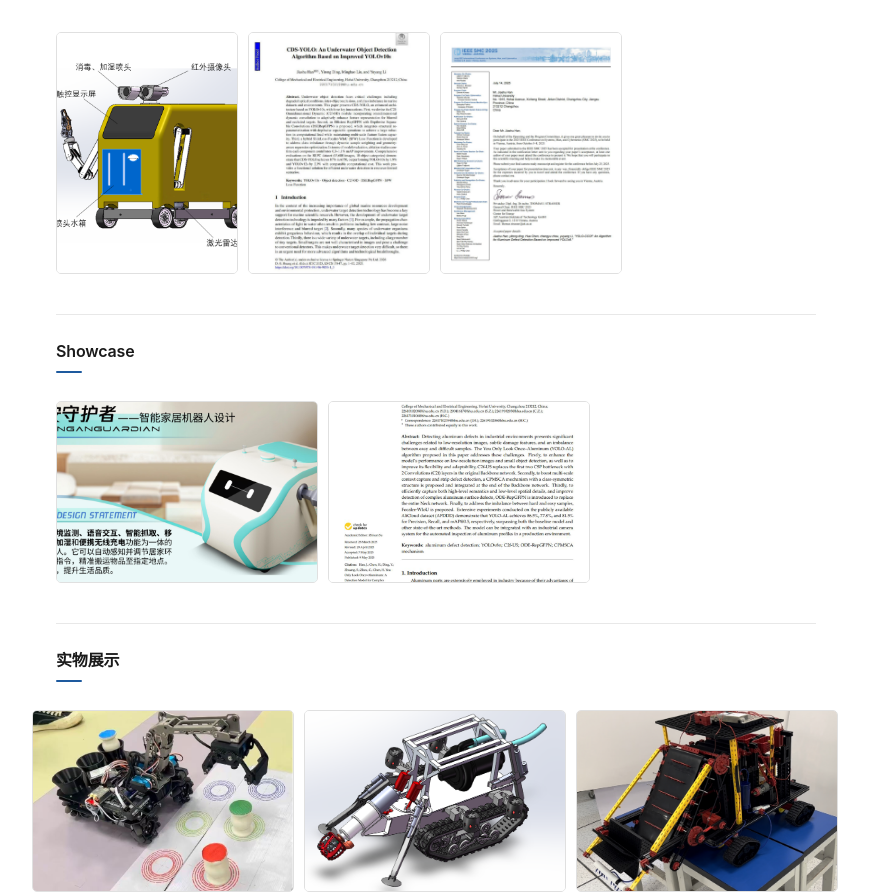
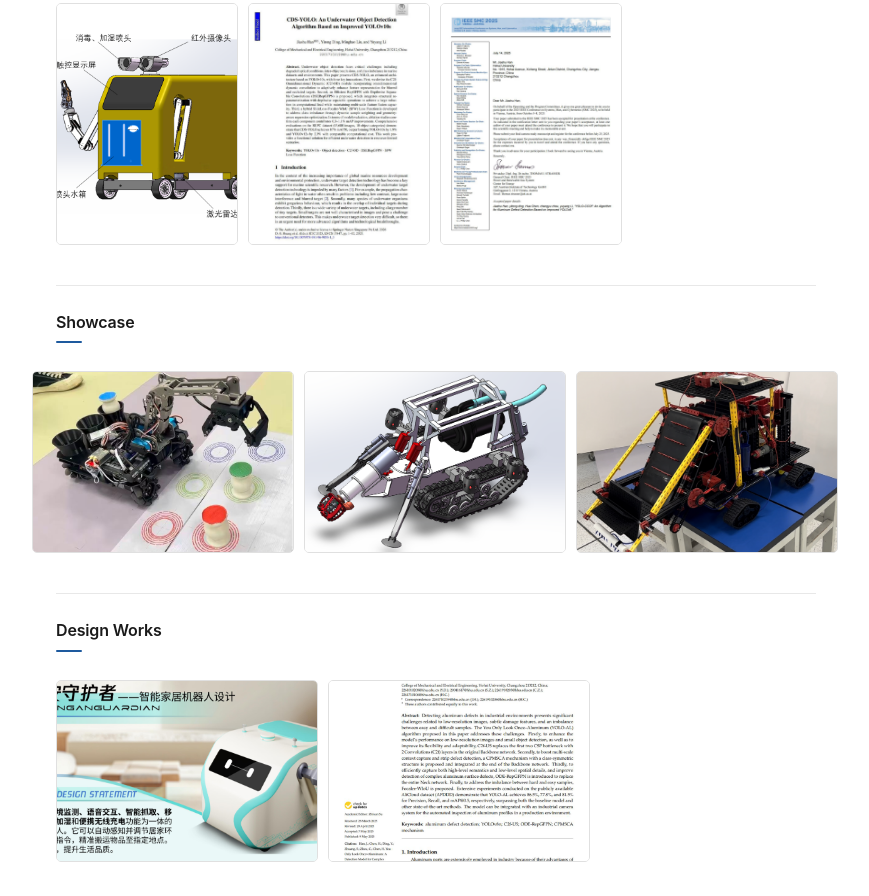
Before and after one commit to hjs0312/hjs0312, a plain HTML site: page index.html in a window 1280 px wide. Shown: the part 1904-2800 px from the top of the page, without its empty margins (204-1073 px from the left). Drawn offline with Linux system fonts and the light colour scheme.

Commit message:
English UI + clearer separation of papers vs prototypes

```diff
--- a/index.html
+++ b/index.html
@@ -3,7 +3,7 @@
 <head>
   <meta charset="UTF-8">
   <meta name="viewport" content="width=device-width, initial-scale=1.0">
-  <title>韩家树 Jiashu Han — CV</title>
+  <title>Jiashu Han — CV</title>
   <meta name="description" content="Academic website of Jiashu Han, researcher in Computer Vision and Intelligent Systems.">
   <link rel="stylesheet" href="styles.css">
 </head>
@@ -11,10 +11,10 @@
 
   <header class="header">
     <div class="photo-frame">
-      <img src="images/avatar.jpg" alt="韩家树" class="photo">
+      <img src="images/avatar.jpg" alt="Jiashu Han" class="photo">
     </div>
-    <h1 class="name">韩家树 <span class="name-en">Jiashu Han</span></h1>
-    <p class="subtitle">Pattern Recognition &amp; Intelligent Systems &middot; USTC</p>
+    <h1 class="name">Jiashu Han</h1>
+    <p class="subtitle">Pattern Recognition &amp; Intelligent Systems · USTC</p>
     <p class="contact-line">
       <a href="mailto:13867571914@163.com">13867571914@163.com</a>
       <span class="dot">·</span>
@@ -94,6 +94,7 @@
 
     <hr class="divider">
 
+    <!-- Publications: paper text + paper pages / acceptance letters -->
     <section id="publications" class="section">
       <h2 class="section-title">Publications</h2>
       <div class="pub-list">
@@ -140,32 +141,34 @@
         </div>
       </div>
 
-      <!-- Horizontal scrolling paper images under publications -->
+      <!-- Paper first-pages / acceptance letters, horizontal scroll -->
       <div class="paper-scroll" aria-label="Paper previews">
-        <a href="images/paper-aluminum.jpg" target="_blank"><img src="images/paper-aluminum.jpg" alt="YOLO-Aluminum paper"></a>
-        <a href="images/paper-cds-yolo.jpg" target="_blank"><img src="images/paper-cds-yolo.jpg" alt="CDS-YOLO paper"></a>
+        <a href="images/paper-aluminum.jpg" target="_blank"><img src="images/paper-aluminum.jpg" alt="YOLO-Aluminum paper first page"></a>
+        <a href="images/paper-cds-yolo.jpg" target="_blank"><img src="images/paper-cds-yolo.jpg" alt="CDS-YOLO paper first page"></a>
         <a href="images/ieee-smc-letter.jpg" target="_blank"><img src="images/ieee-smc-letter.jpg" alt="IEEE SMC 2025 acceptance letter"></a>
       </div>
     </section>
 
     <hr class="divider">
 
+    <!-- Showcase: physical prototypes and CAD renderings -->
     <section id="showcase" class="section">
       <h2 class="section-title">Showcase</h2>
-      <div class="image-scroll" aria-label="Design showcase">
-        <a href="images/design-home-robot.jpg" target="_blank"><img src="images/design-home-robot.jpg" alt="CheongAnGuardian home service robot"></a>
-        <a href="images/design-disinfection-robot.jpg" target="_blank"><img src="images/design-disinfection-robot.jpg" alt="Disinfection robot"></a>
+      <div class="image-scroll" aria-label="Physical prototypes and CAD renderings">
+        <a href="images/project-logistics.jpg" target="_blank"><img src="images/project-logistics.jpg" alt="Autonomous logistics robot — real prototype"></a>
+        <a href="images/project-underwater-cad.jpg" target="_blank"><img src="images/project-underwater-cad.jpg" alt="Underwater cleaning robot — CAD rendering"></a>
+        <a href="images/project-underwater-real.jpg" target="_blank"><img src="images/project-underwater-real.jpg" alt="Underwater cleaning robot — real prototype"></a>
       </div>
     </section>
 
     <hr class="divider">
 
-    <section id="showcase-real" class="section">
-      <h2 class="section-title">实物展示</h2>
-      <div class="image-scroll" aria-label="Physical prototypes">
-        <a href="images/project-logistics.jpg" target="_blank"><img src="images/project-logistics.jpg" alt="Autonomous logistics robot"></a>
-        <a href="images/project-underwater-cad.jpg" target="_blank"><img src="images/project-underwater-cad.jpg" alt="Underwater robot CAD model"></a>
-        <a href="images/project-underwater-real.jpg" target="_blank"><img src="images/project-underwater-real.jpg" alt="Underwater robot real prototype"></a>
+    <!-- Design Works: industrial / product design pieces -->
+    <section id="design" class="section">
+      <h2 class="section-title">Design Works</h2>
+      <div class="image-scroll" aria-label="Product design works">
+        <a href="images/design-home-robot.jpg" target="_blank"><img src="images/design-home-robot.jpg" alt="CheongAnGuardian — home service robot design"></a>
+        <a href="images/design-disinfection-robot.jpg" target="_blank"><img src="images/design-disinfection-robot.jpg" alt="Disinfection robot — product design"></a>
       </div>
     </section>
 
```
